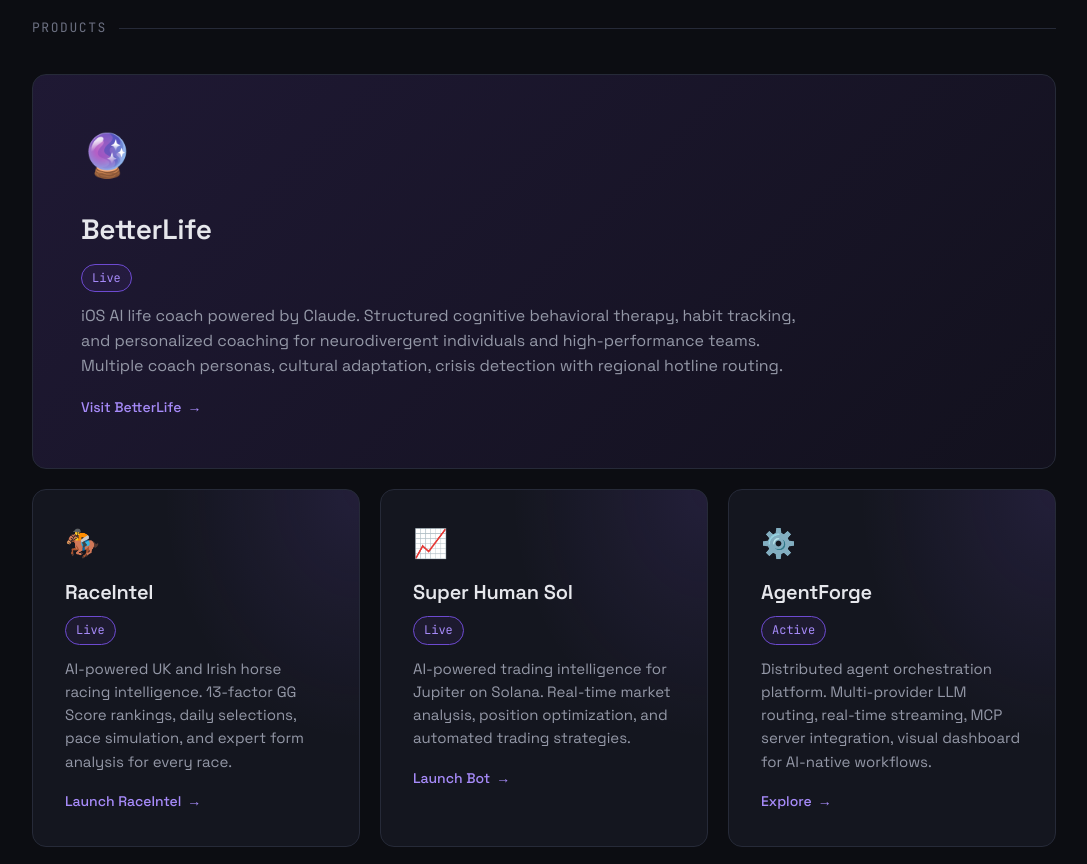
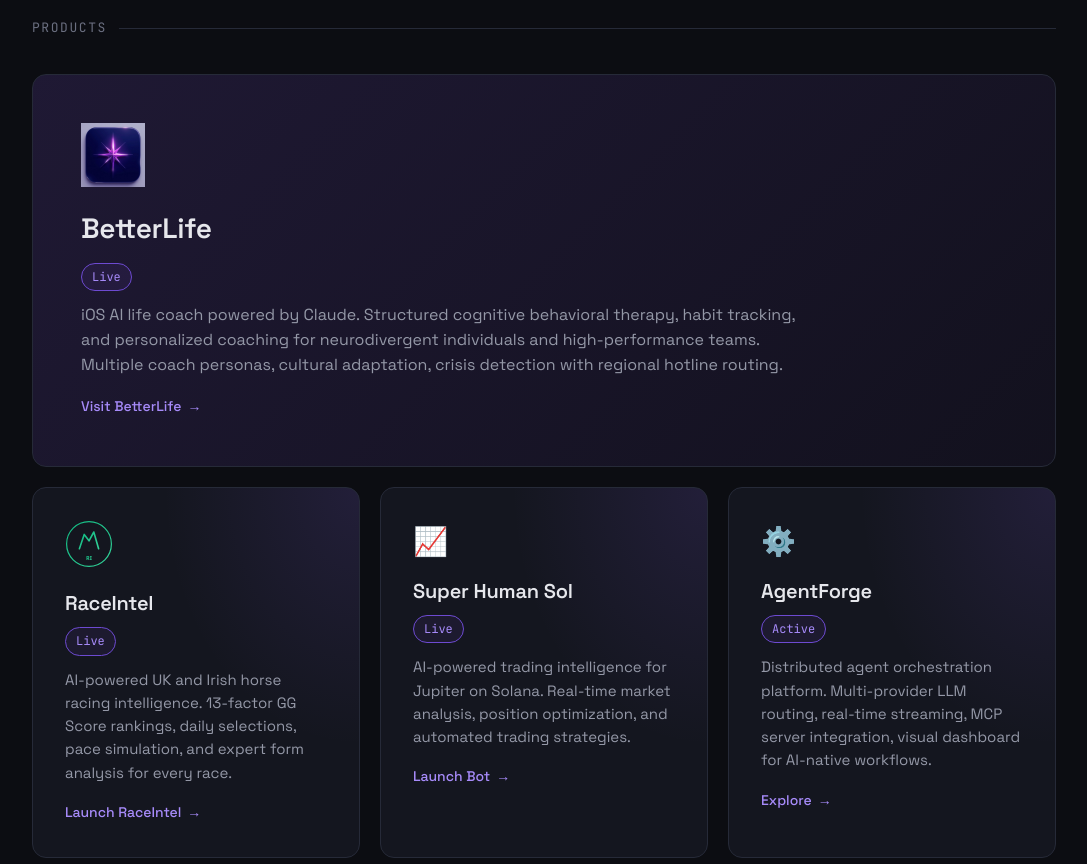
Before and after one commit to JPeetz/jp-technologies, a website: page index.html in a window 1280 px wide. Shown: the part 800-1664 px from the top of the page, without its empty margins (96-1183 px from the left). Drawn offline with Linux system fonts and the light colour scheme.

Commit message:
Add real app graphics: BetterLife icon + RaceIntel logo; Add public/images assets folder

```diff
--- a/index.html
+++ b/index.html
@@ -246,6 +246,18 @@
             margin-bottom: 12px;
         }
 
+        .product-image {
+            width: 48px;
+            height: 48px;
+            margin-bottom: 12px;
+            object-fit: contain;
+        }
+
+        .product-featured .product-image {
+            width: 64px;
+            height: 64px;
+        }
+
         .product-card h3 {
             font-size: 20px; font-weight: 600;
             letter-spacing: -0.01em;
@@ -410,7 +422,7 @@
             <div class="products-grid">
                 <!-- FEATURED: BetterLife -->
                 <div class="product-card product-featured">
-                    <div class="product-icon">🔮</div>
+                    <img src="/public/images/betterlife-icon.png" alt="BetterLife" class="product-image">
                     <h3>BetterLife</h3>
                     <span class="status-pill">Live</span>
                     <p>iOS AI life coach powered by Claude. Structured cognitive behavioral therapy, habit tracking, and personalized coaching for neurodivergent individuals and high-performance teams. Multiple coach personas, cultural adaptation, crisis detection with regional hotline routing.</p>
@@ -419,7 +431,7 @@
 
                 <!-- RaceIntel -->
                 <div class="product-card">
-                    <div class="product-icon">🏇</div>
+                    <img src="/public/images/raceintel-logo.svg" alt="RaceIntel" class="product-image">
                     <h3>RaceIntel</h3>
                     <span class="status-pill">Live</span>
                     <p>AI-powered UK and Irish horse racing intelligence. 13-factor GG Score rankings, daily selections, pace simulation, and expert form analysis for every race.</p>
```
Also changed, not shown: public/images/betterlife-icon.png (added), public/images/raceintel-logo.svg (added).
